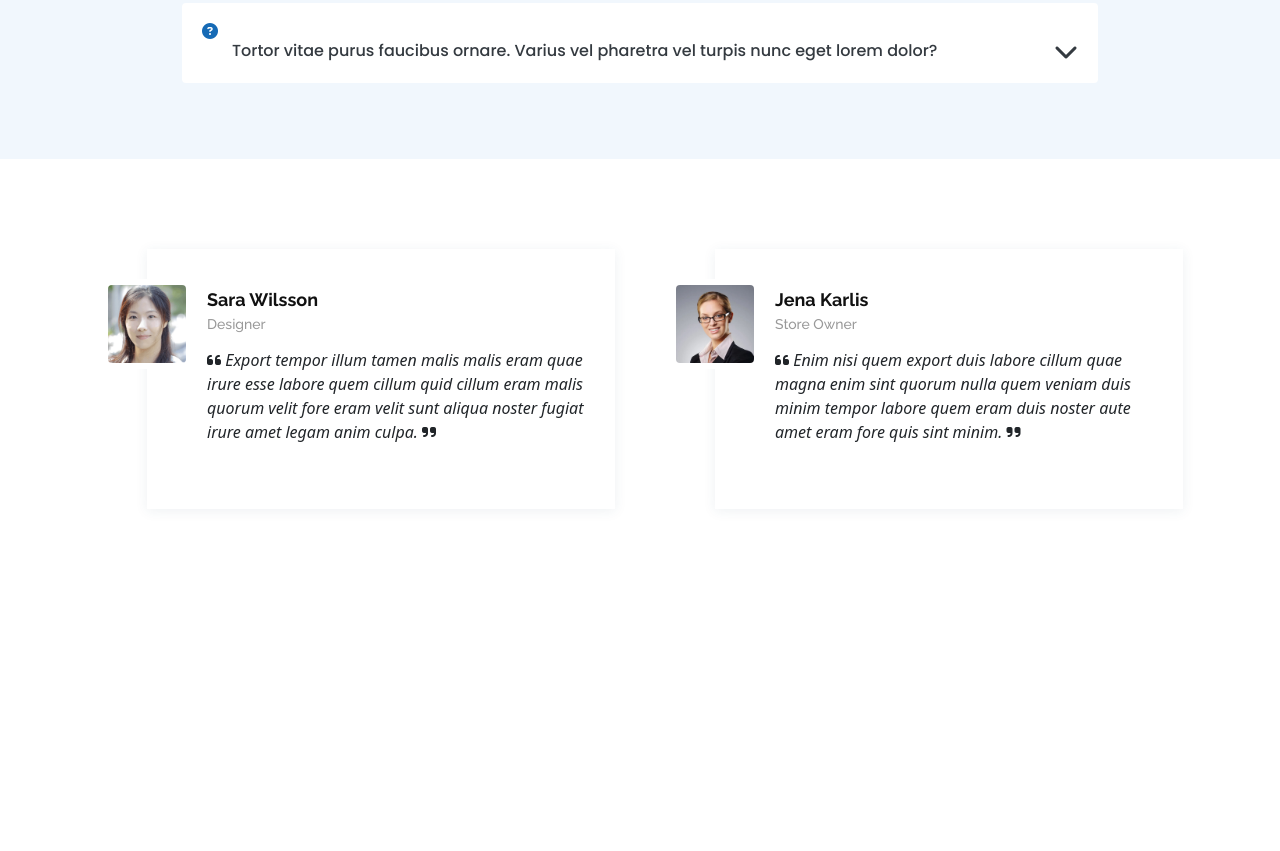
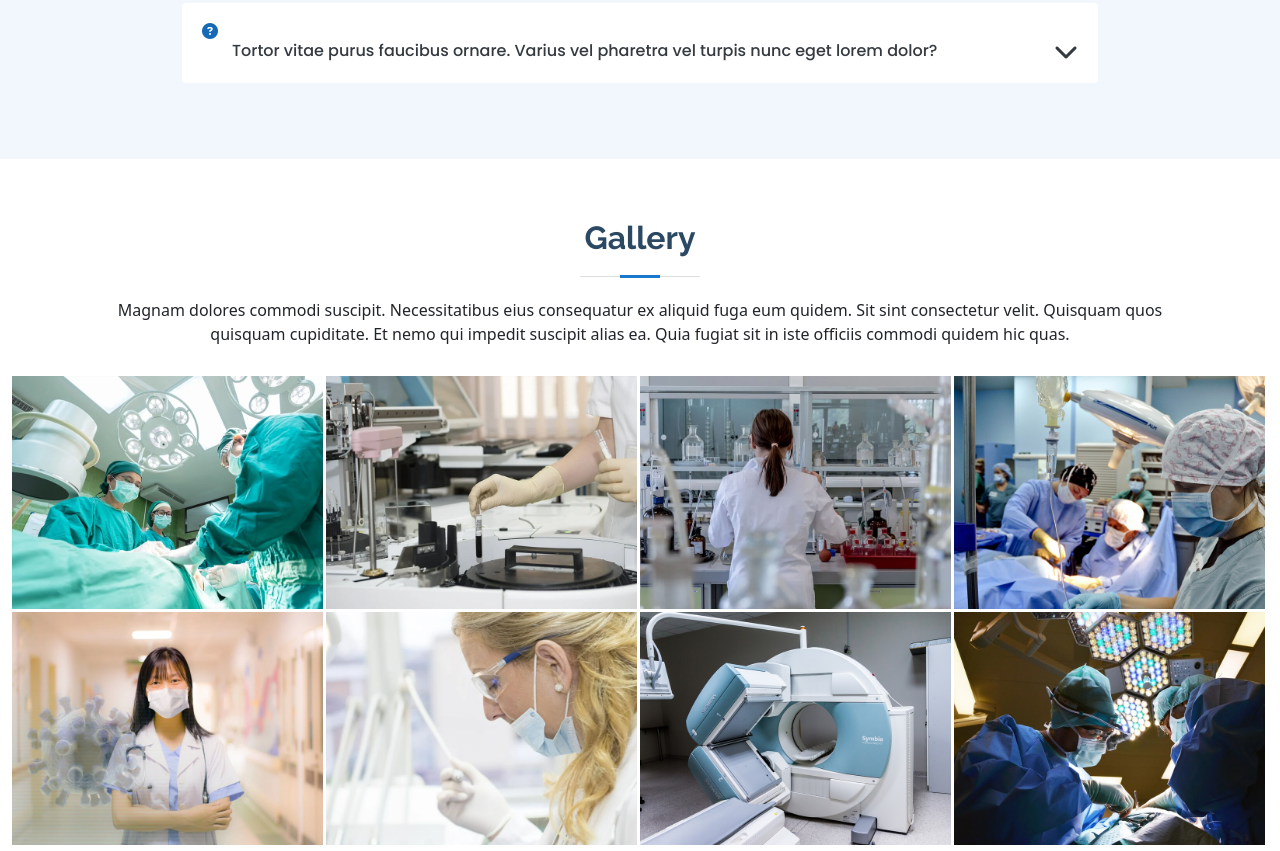
Before and after one commit to AbrilDaPra/docLabs, a website: page index.html in a window 1280 px wide. Shown: the part 5001-5852 px from the top of the page. Drawn offline with nearby package versions, Linux system fonts and the light colour scheme.

Commit message:
Últimos cambios

```diff
--- a/index.html
+++ b/index.html
@@ -532,7 +532,7 @@
         </section>
 
         <!-- TESTIMONIALS -->
-        <section id="testimonials" class="testimonials">
+        <!-- <section id="testimonials" class="testimonials">
           <div class="container">
 
             <div class="testimonials-slider swiper" data-aos="fade-up" data-aos-delay="100">
@@ -617,7 +617,7 @@
           </div>
 
           </div>
-        </section>
+        </section> -->
 
         <!-- GALLERY -->
         <section id="gallery" class="gallery">
```
